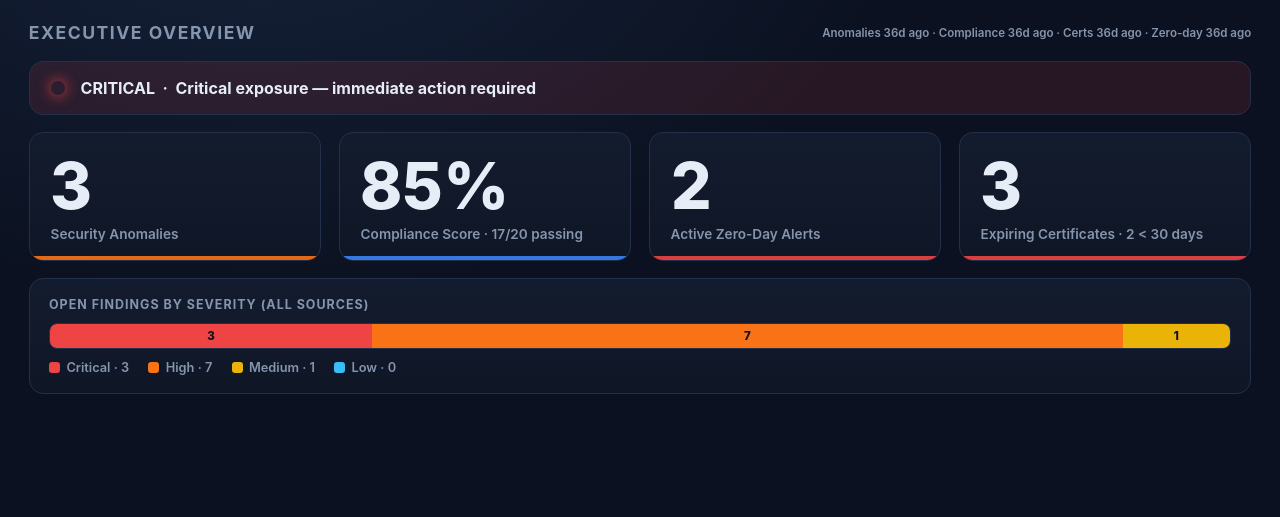
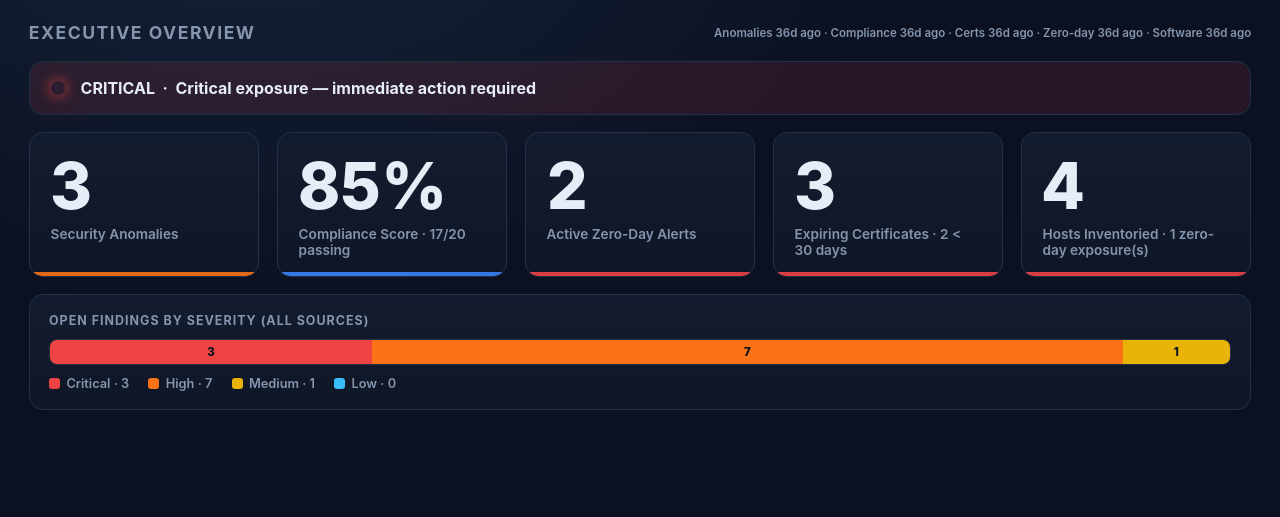
Before and after one commit to 83avenger/AD-Agent, a Flask app: page /dashboard in a window 1280 px wide. Shown: the part 54-571 px from the top of the page. Run offline with Flask 3, Linux system fonts and the light colour scheme.

Commit message:
Add installed-software and device inventory scanning
New DCAnomalyAgent.SoftwareInventory.psm1 enumerates installed software
(name/version/publisher/install date) on every configured Windows asset
over WinRM by reading the registry Uninstall keys (both native and
WOW6432Node views, de-duplicated). Each host is categorized:

- DomainController/MemberServer pass straight through as
  "Domain Controller"/"Server"
- Workstation is further split into Desktop or Laptop via
  Win32_SystemEnclosure.ChassisTypes (falls back to "Workstation" if the
  chassis type is unrecognized or the WinRM query fails)

Optionally cross-references installed product names against the existing
zero-day watchlist (CISA KEV/NVD) so a host running a known-exploited
version is flagged as actual exposure, not just an abstract alert.

Wired in following the same explicit-request pattern as the compliance
and certificate scans:
- New -SoftwareInventoryScan switch, gated by
  Config.SoftwareInventory.Enabled, reusing Get-AssetTargets for host
  resolution and the ZeroDay module for cross-referencing
- New Teams/email reporting functions for exposure hits
- New daily 10:00 scheduled task (-SkipAnomalyScan, same rationale as
  the other secondary tasks)
- Contributes its own section to the merged dashboard snapshot
- Web UI: new scan-type checkbox, results tab, CSV export, PDF section,
  and a 5th rotating-dashboard screen (hosts by category, top installed
  products, zero-day exposure list)

Verified end-to-end: unit-tested the pure-logic functions (device
category passthrough/fallback, product-name matching, report rendering)
against all matching Pester assertions, then ran the full orchestration
against the real config -- it resolved actual configured hosts, handled
WinRM failures as clean collection-error records, and wrote both the
markdown report and dashboard snapshot correctly. Confirmed the web UI
(dashboard payload, results page, CSV, PDF) renders correctly via Flask's
test client.

Co-Authored-By: Claude Opus 4.8 <noreply@anthropic.com>
Claude-Session: https://claude.ai/code/session_01Sdd52zyevE42JC3mWBHu7Z

```diff
--- a/WebApp/app.py
+++ b/WebApp/app.py
@@ -26,6 +26,7 @@ from report_generator import (
     generate_csv_anomalies,
     generate_csv_certificates,
     generate_csv_compliance,
+    generate_csv_software,
     generate_pdf,
 )
 
@@ -79,6 +80,8 @@ def _run_scan(
         cmd.append("-ComplianceScan")
     if "certificate" in scan_types:
         cmd.append("-CertificateScan")
+    if "software" in scan_types:
+        cmd.append("-SoftwareInventoryScan")
     if frameworks:
         cmd += ["-FrameworkFilter"] + frameworks
     if severities:
@@ -168,11 +171,27 @@ def _mock_result(dcs: list[str]) -> dict:
              "DueDate": "2025-07-11", "RequiredAction": "Apply updates per vendor instructions.",
              "KnownRansomwareCampaignUse": "Unknown"},
         ],
+        "SoftwareInventory": [
+            {"ComputerName": "ws01.contoso.com", "Category": "Laptop", "Name": "Adobe Acrobat Reader DC",
+             "Version": "23.001.20143", "Publisher": "Adobe Inc.", "InstallDate": "20250110", "Architecture": "64-bit", "Error": None},
+            {"ComputerName": "ws02.contoso.com", "Category": "Desktop", "Name": "7-Zip 22.01",
+             "Version": "22.01", "Publisher": "Igor Pavlov", "InstallDate": "20241203", "Architecture": "64-bit", "Error": None},
+            {"ComputerName": "sql01.contoso.com", "Category": "Server", "Name": "Microsoft SQL Server 2019",
+             "Version": "15.0.4261.1", "Publisher": "Microsoft Corporation", "InstallDate": "20230512", "Architecture": "64-bit", "Error": None},
+            {"ComputerName": dcs[0] if dcs else "dc01", "Category": "Domain Controller", "Name": "Google Chrome",
+             "Version": "120.0.6099.109", "Publisher": "Google LLC", "InstallDate": "20250601", "Architecture": "64-bit", "Error": None},
+        ],
+        "VulnerableSoftware": [
+            {"ComputerName": "ws01.contoso.com", "Category": "Laptop", "SoftwareName": "Adobe Acrobat Reader DC",
+             "SoftwareVersion": "23.001.20143", "CveId": "CVE-2025-21299", "VulnerabilityName": "Windows Kerberos Security Feature Bypass",
+             "KnownRansomwareCampaignUse": "Known", "DueDate": "2025-07-13"},
+        ],
         "Freshness": {
             "Anomalies": datetime.utcnow().isoformat(),
             "Compliance": datetime.utcnow().isoformat(),
             "Certificates": datetime.utcnow().isoformat(),
             "ZeroDay": datetime.utcnow().isoformat(),
+            "SoftwareInventory": datetime.utcnow().isoformat(),
         },
         "_demo": True,
     }
@@ -209,6 +228,8 @@ def _dashboard_payload() -> dict:
     certs     = [c for c in (data.get("ExpiringCertificates") or [])
                  if c.get("DaysRemaining") is not None]
     zerodays  = data.get("ZeroDays") or []
+    software  = [s for s in (data.get("SoftwareInventory") or []) if not s.get("Error")]
+    vuln_sw   = data.get("VulnerableSoftware") or []
     freshness = data.get("Freshness") or {}
 
     gap_sev  = _sev_counts(gaps)
@@ -232,7 +253,7 @@ def _dashboard_payload() -> dict:
     score = summary.get("ScorePct")
 
     posture = "good"
-    if total_sev["Critical"] > 0:
+    if total_sev["Critical"] > 0 or len(vuln_sw) > 0:
         posture = "critical"
     elif total_sev["High"] > 0 or (score is not None and score < 80):
         posture = "warn"
@@ -253,6 +274,23 @@ def _dashboard_payload() -> dict:
     gaps_sorted = sorted(gaps, key=lambda g: (SEV_RANK.get(g.get("Severity", "Low"), 9),
                                               g.get("ControlId", "")))
 
+    # Software inventory aggregates.
+    sw_hosts = {s.get("ComputerName") for s in software if s.get("ComputerName")}
+    sw_by_category: dict = {}
+    seen_host_category = set()
+    for s in software:
+        host, cat = s.get("ComputerName"), s.get("Category", "Unknown")
+        key = (host, cat)
+        if host and key not in seen_host_category:
+            seen_host_category.add(key)
+            sw_by_category[cat] = sw_by_category.get(cat, 0) + 1
+    sw_products: dict = {}
+    for s in software:
+        name = s.get("Name")
+        if name:
+            sw_products[name] = sw_products.get(name, 0) + 1
+    sw_top_products = sorted(sw_products.items(), key=lambda kv: -kv[1])[:8]
+
     return {
         "demo": demo,
         "generated": datetime.utcnow().isoformat(),
@@ -265,6 +303,8 @@ def _dashboard_payload() -> dict:
             "zerodays": len(zerodays),
             "certs": len(certs),
             "certs_urgent": len(certs_under_30),
+            "software_hosts": len(sw_hosts),
+            "software_vulnerable": len(vuln_sw),
         },
         "posture": posture,
         "severity_totals": total_sev,
@@ -283,6 +323,13 @@ def _dashboard_payload() -> dict:
             "by_severity": cert_sev,
             "soonest": certs_sorted[:8],
             "urgent_count": len(certs_under_30),
+        },
+        "software": {
+            "host_count": len(sw_hosts),
+            "by_category": sw_by_category,
+            "top_products": sw_top_products,
+            "vulnerable": vuln_sw[:8],
+            "vulnerable_count": len(vuln_sw),
         },
     }
 
@@ -339,6 +386,8 @@ def scan():
     gaps       = result.get("ComplianceGaps") or []
     summary    = result.get("ComplianceSummary") or {}
     certs      = result.get("ExpiringCertificates") or []
+    software   = [s for s in (result.get("SoftwareInventory") or []) if not s.get("Error")]
+    vuln_sw    = result.get("VulnerableSoftware") or []
     sev_rank   = {"Critical": 0, "High": 1, "Medium": 2, "Low": 3}
 
     return render_template(
@@ -352,6 +401,8 @@ def scan():
             [c for c in certs if c.get("DaysRemaining") is not None],
             key=lambda c: (sev_rank.get(c.get("Severity","Low"), 9), c.get("DaysRemaining", 9999)),
         ),
+        software   = sorted(software, key=lambda s: (s.get("Category",""), s.get("ComputerName",""), s.get("Name",""))),
+        vulnerable_software = vuln_sw,
         scan_types = scan_types,
         frameworks = frameworks,
         severities = severities,
@@ -419,6 +470,21 @@ def download_csv_certificates():
     )
 
 
+@app.route("/download/csv/software")
+def download_csv_software():
+    raw = session.get("last_result")
+    if not raw:
+        return "No scan result in session. Run a scan first.", 400
+    result = json.loads(raw)
+    csv_str = generate_csv_software(result)
+    ts = datetime.utcnow().strftime("%Y%m%d_%H%M%S")
+    return Response(
+        csv_str,
+        mimetype="text/csv",
+        headers={"Content-Disposition": f"attachment; filename=software_inventory_{ts}.csv"},
+    )
+
+
 if __name__ == "__main__":
     host = os.environ.get("HOST", "0.0.0.0")
     port = int(os.environ.get("PORT", 5000))
--- a/WebApp/report_generator.py
+++ b/WebApp/report_generator.py
@@ -86,6 +86,8 @@ def generate_pdf(scan_result: dict) -> bytes:
     summary    = scan_result.get("ComplianceSummary") or {}
     certs      = [c for c in (scan_result.get("ExpiringCertificates") or [])
                   if c.get("DaysRemaining") is not None]
+    software   = [sw for sw in (scan_result.get("SoftwareInventory") or []) if not sw.get("Error")]
+    vuln_sw    = scan_result.get("VulnerableSoftware") or []
 
     # ── Header ────────────────────────────────────────────────────────────────
     story.append(Paragraph("DC Anomaly &amp; Compliance Report", s["title"]))
@@ -273,6 +275,73 @@ def generate_pdf(scan_result: dict) -> bytes:
         ]))
         story.append(tbl)
 
+    # ── Software inventory section ───────────────────────────────────────────
+    story.append(Spacer(1, 0.6 * cm))
+    story.append(Paragraph("Software Inventory", s["h2"]))
+    story.append(HRFlowable(width="100%", thickness=1, color=BRAND_MID))
+    story.append(Spacer(1, 0.2 * cm))
+
+    if not software:
+        story.append(Paragraph("No software inventory data in this scan.", s["body"]))
+    else:
+        hosts = {sw.get("ComputerName") for sw in software if sw.get("ComputerName")}
+        story.append(Paragraph(
+            f"{len(hosts)} host(s) inventoried, {len(software)} installed-software record(s).",
+            s["body"],
+        ))
+        story.append(Spacer(1, 0.2 * cm))
+
+        if vuln_sw:
+            story.append(Paragraph(
+                f"<font color='#c0392b'><b>{len(vuln_sw)} zero-day exposure hit(s) found in installed software:</b></font>",
+                s["body"],
+            ))
+            vheaders = ["Host", "Category", "Software", "CVE", "Vulnerability"]
+            vrows = [vheaders]
+            for h in vuln_sw:
+                vrows.append([
+                    Paragraph(str(h.get("ComputerName", "")), s["small"]),
+                    Paragraph(str(h.get("Category", "")), s["small"]),
+                    Paragraph(f"{h.get('SoftwareName','')} {h.get('SoftwareVersion','')}", s["small"]),
+                    Paragraph(str(h.get("CveId", "")), s["small"]),
+                    Paragraph(str(h.get("VulnerabilityName", "")), s["small"]),
+                ])
+            vtbl = Table(vrows, colWidths=[3.2*cm, 2.2*cm, 5.0*cm, 2.8*cm, 3.9*cm], repeatRows=1)
+            vtbl.setStyle(TableStyle([
+                ("BACKGROUND",   (0, 0), (-1, 0), colors.HexColor("#c0392b")),
+                ("TEXTCOLOR",    (0, 0), (-1, 0), colors.white),
+                ("FONTNAME",     (0, 0), (-1, 0), "Helvetica-Bold"),
+                ("FONTSIZE",     (0, 0), (-1, 0), 8),
+                ("ROWBACKGROUNDS", (0, 1), (-1, -1), [colors.white, BRAND_LIGHT]),
+                ("GRID",         (0, 0), (-1, -1), 0.3, colors.lightgrey),
+                ("VALIGN",       (0, 0), (-1, -1), "TOP"),
+            ]))
+            story.append(vtbl)
+            story.append(Spacer(1, 0.4 * cm))
+
+        prod_counts: dict = {}
+        for sw in software:
+            name = sw.get("Name")
+            if name:
+                prod_counts[name] = prod_counts.get(name, 0) + 1
+        top_products = sorted(prod_counts.items(), key=lambda kv: -kv[1])[:15]
+
+        story.append(Paragraph("Top installed products", s["body"]))
+        pheaders = ["Product", "Host count"]
+        prows = [pheaders] + [[Paragraph(name, s["small"]), Paragraph(str(count), s["small"])]
+                               for name, count in top_products]
+        ptbl = Table(prows, colWidths=[13.0*cm, 4.0*cm], repeatRows=1)
+        ptbl.setStyle(TableStyle([
+            ("BACKGROUND",   (0, 0), (-1, 0), BRAND_MID),
+            ("TEXTCOLOR",    (0, 0), (-1, 0), colors.white),
+            ("FONTNAME",     (0, 0), (-1, 0), "Helvetica-Bold"),
+            ("FONTSIZE",     (0, 0), (-1, 0), 8),
+            ("ROWBACKGROUNDS", (0, 1), (-1, -1), [colors.white, BRAND_LIGHT]),
+            ("GRID",         (0, 0), (-1, -1), 0.3, colors.lightgrey),
+            ("VALIGN",       (0, 0), (-1, -1), "TOP"),
+        ]))
+        story.append(ptbl)
+
     # ── Footer ────────────────────────────────────────────────────────────────
     story.append(Spacer(1, 0.4 * cm))
     story.append(HRFlowable(width="100%", thickness=1, color=colors.lightgrey))
@@ -354,3 +423,24 @@ def generate_csv_certificates(scan_result: dict) -> str:
             "Thumbprint":    c.get("Id", ""),
         })
     return buf.getvalue()
+
+
+def generate_csv_software(scan_result: dict) -> str:
+    buf = io.StringIO()
+    software = [s for s in (scan_result.get("SoftwareInventory") or []) if not s.get("Error")]
+    software = sorted(software, key=lambda s: (s.get("Category", ""), s.get("ComputerName", ""), s.get("Name", "")))
+    w = csv.DictWriter(buf, fieldnames=[
+        "ComputerName", "Category", "Name", "Version", "Publisher", "InstallDate", "Architecture",
+    ])
+    w.writeheader()
+    for s in software:
+        w.writerow({
+            "ComputerName": s.get("ComputerName", ""),
+            "Category":     s.get("Category", ""),
+            "Name":         s.get("Name", ""),
+            "Version":      s.get("Version", ""),
+            "Publisher":    s.get("Publisher", ""),
+            "InstallDate":  s.get("InstallDate", ""),
+            "Architecture": s.get("Architecture", ""),
+        })
+    return buf.getvalue()
--- a/WebApp/templates/dashboard.html
+++ b/WebApp/templates/dashboard.html
@@ -48,7 +48,7 @@
   .panel .ph{font-size:.78rem; text-transform:uppercase; letter-spacing:1px; color:var(--muted); margin-bottom:.7rem; font-weight:700}
 
   /* KPI tiles */
-  .kpis{display:grid; grid-template-columns:repeat(4,1fr); gap:1.1rem}
+  .kpis{display:grid; grid-template-columns:repeat(auto-fit, minmax(200px, 1fr)); gap:1.1rem}
   .kpi{position:relative; overflow:hidden; padding:1.3rem 1.3rem 1.1rem}
   .kpi .num{font-size:clamp(2.6rem,5vw,4rem); font-weight:800; line-height:1; font-variant-numeric:tabular-nums}
   .kpi .lbl{color:var(--muted); font-size:.85rem; font-weight:600; margin-top:.5rem}
@@ -140,6 +140,7 @@
   <section class="screen" data-name="Compliance Posture"></section>
   <section class="screen" data-name="Threats &amp; Anomalies"></section>
   <section class="screen" data-name="Certificate Expiry"></section>
+  <section class="screen" data-name="Software Inventory"></section>
 </div>
 
 <footer>
@@ -201,13 +202,14 @@ function renderOverview(d){
   const postureTxt = {critical:'Critical exposure — immediate action required',
     warn:'Attention needed — findings above baseline', good:'Healthy — no critical findings'}[d.posture];
   return `
-   <h2>Executive Overview <span class="fresh">Anomalies ${timeAgo(f.Anomalies)} · Compliance ${timeAgo(f.Compliance)} · Certs ${timeAgo(f.Certificates)} · Zero-day ${timeAgo(f.ZeroDay)}</span></h2>
+   <h2>Executive Overview <span class="fresh">Anomalies ${timeAgo(f.Anomalies)} · Compliance ${timeAgo(f.Compliance)} · Certs ${timeAgo(f.Certificates)} · Zero-day ${timeAgo(f.ZeroDay)} · Software ${timeAgo(f.SoftwareInventory)}</span></h2>
    <div class="posture p-${d.posture}"><span class="dot"></span><span class="txt"><b>${d.posture.toUpperCase()}</b> &nbsp;·&nbsp; ${postureTxt}</span></div>
    <div class="kpis">
      <div class="panel kpi c-${k.anomalies?'high':'good'}"><div class="num">${k.anomalies}</div><div class="lbl">Security Anomalies</div></div>
      <div class="panel kpi c-accent"><div class="num">${score}</div><div class="lbl">Compliance Score · ${k.compliance_passed}/${k.compliance_total} passing</div></div>
      <div class="panel kpi c-${k.zerodays?'critical':'good'}"><div class="num">${k.zerodays}</div><div class="lbl">Active Zero-Day Alerts</div></div>
      <div class="panel kpi c-${k.certs_urgent?'critical':(k.certs?'medium':'good')}"><div class="num">${k.certs}</div><div class="lbl">Expiring Certificates · ${k.certs_urgent} &lt; 30 days</div></div>
+     <div class="panel kpi c-${k.software_vulnerable?'critical':'good'}"><div class="num">${k.software_hosts}</div><div class="lbl">Hosts Inventoried · ${k.software_vulnerable} zero-day exposure(s)</div></div>
    </div>
    <div class="panel"><div class="ph">Open findings by severity (all sources)</div>${sevBar(d.severity_totals)}</div>`;
 }
@@ -311,7 +313,36 @@ function renderCerts(d){
    </div>`;
 }
 
-const RENDERERS = [renderOverview, renderCompliance, renderThreats, renderCerts];
+function renderSoftware(d){
+  const sw=d.software, f=d.freshness||{};
+  const catPairs = Object.entries(sw.by_category||{}).sort((a,b)=>b[1]-a[1]);
+  const catCatalog = {'Domain Controller':'var(--critical)','Server':'var(--high)','Desktop':'var(--accent)','Laptop':'var(--low)','Workstation':'var(--medium)'};
+  const vulnList = sw.vulnerable.length ? sw.vulnerable.map(h=>{
+    const ransom = String(h.KnownRansomwareCampaignUse||'').toLowerCase()==='known';
+    return `<div class="row">
+      <span class="cve" style="color:${ransom?'var(--critical)':'var(--high)'}">${esc(h.CveId)}</span>
+      ${ransom?'<span class="ransom">RANSOMWARE</span>':''}
+      <span class="title" title="${esc(h.SoftwareName)}">${esc(h.SoftwareName)} ${esc(h.SoftwareVersion)} on ${esc(h.ComputerName)}</span>
+      <span class="meta">${esc(h.Category||'')}</span></div>`;}).join('')
+    : '<div class="empty">✅ No zero-day exposure found in installed software</div>';
+  const prodPairs = (sw.top_products||[]).slice(0,8);
+  return `
+   <h2>Software Inventory <span class="fresh">updated ${timeAgo(f.SoftwareInventory)}</span></h2>
+   <div class="grid" style="grid-template-columns:1fr 1fr; flex:1; min-height:0">
+     <div class="panel" style="display:flex;flex-direction:column;min-height:0">
+       <div class="ph">Hosts by category (${sw.host_count} total)</div>
+       ${hbars(catPairs, (lab)=>catCatalog[lab]||'var(--accent)')}
+       <div class="ph" style="margin-top:1.1rem">Top installed products</div>
+       ${hbars(prodPairs, ()=>'var(--low)')}
+     </div>
+     <div class="panel" style="display:flex;flex-direction:column;min-height:0">
+       <div class="ph">Zero-day exposure via installed software</div>
+       <div class="rows" style="overflow:auto">${vulnList}</div>
+     </div>
+   </div>`;
+}
+
+const RENDERERS = [renderOverview, renderCompliance, renderThreats, renderCerts, renderSoftware];
 
 function renderAll(){
   if(!data) return;
```
Also changed, not shown: WebApp/templates/index.html (+7 -1 lines), WebApp/templates/results.html (+83 -0 lines), README.md, 6 other files.
